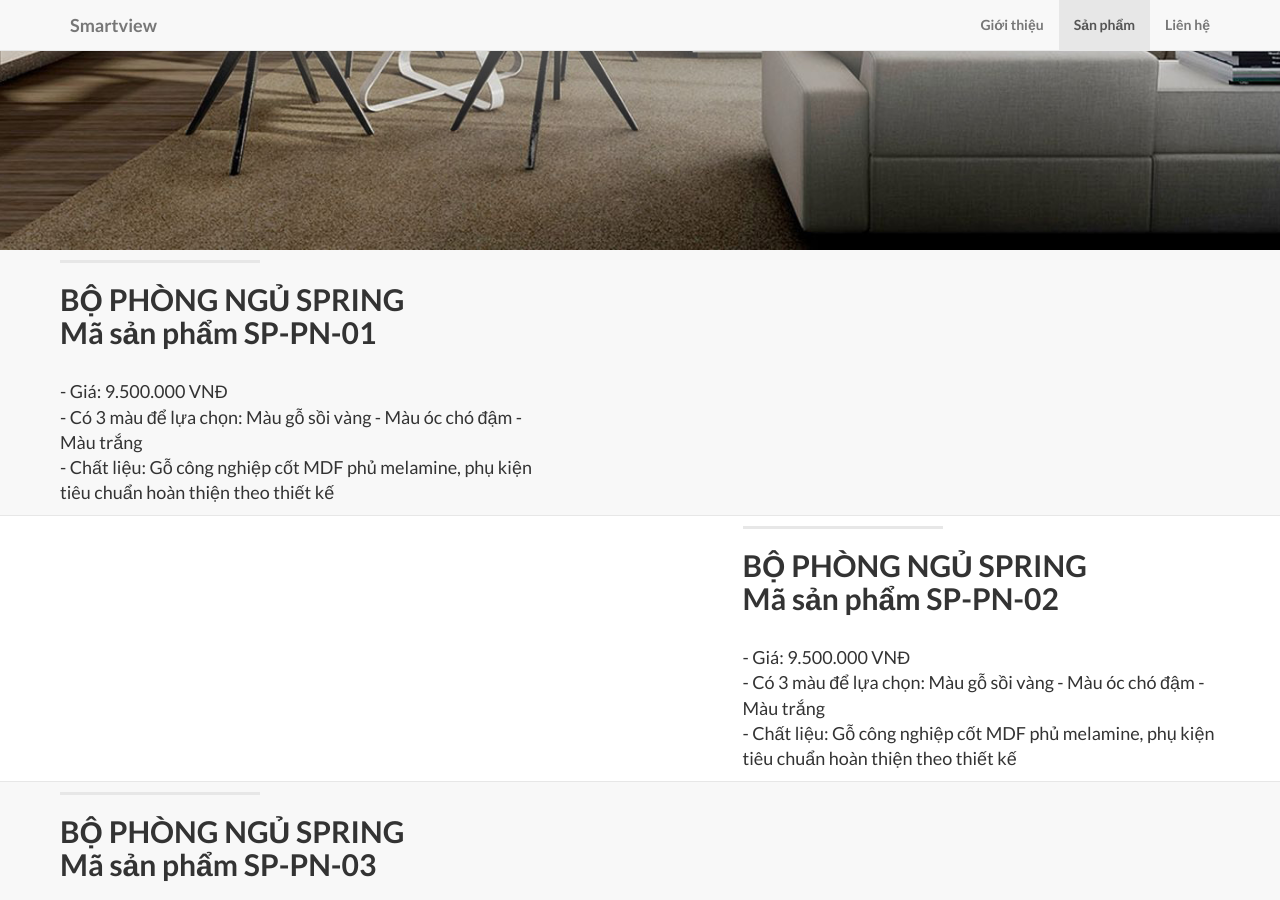
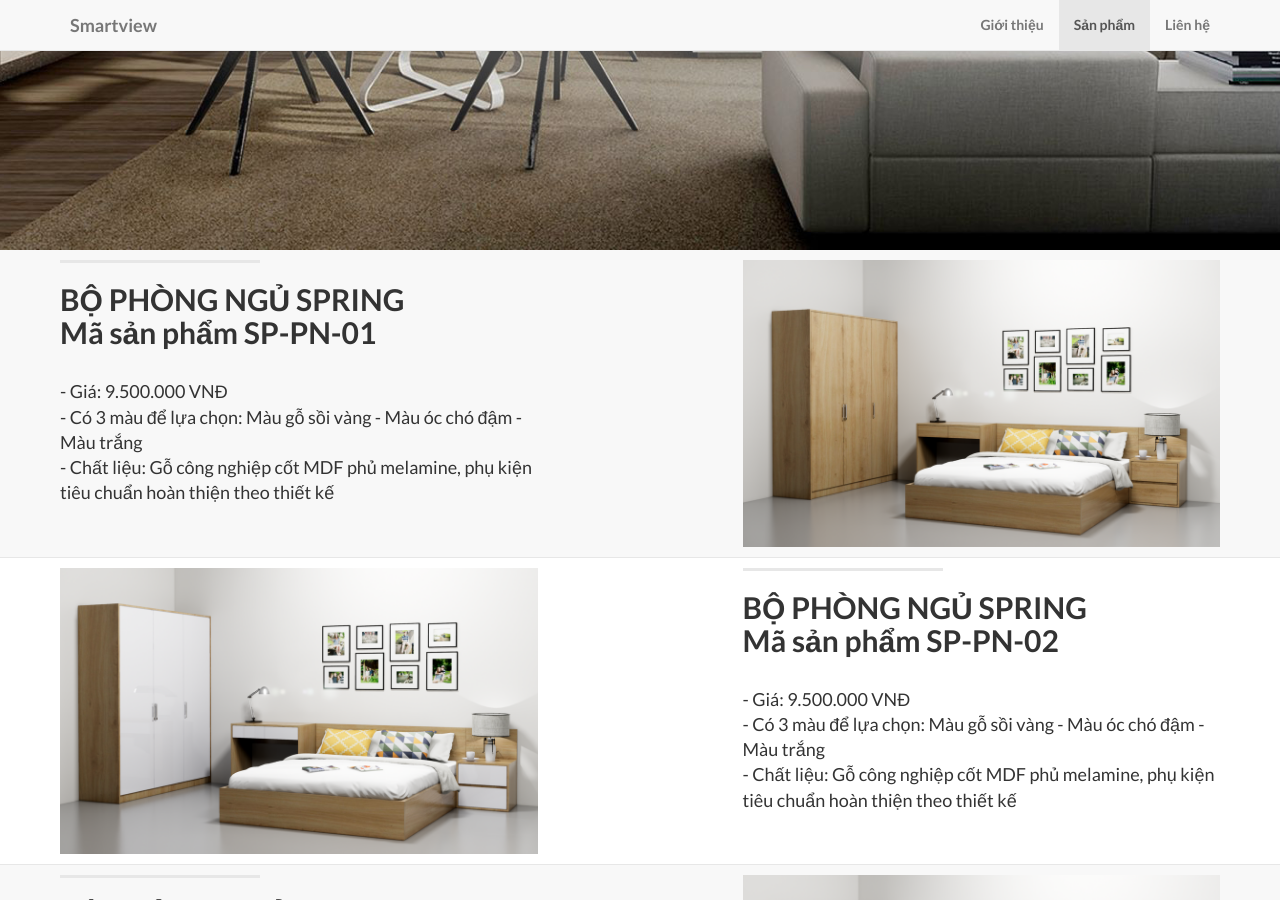
Before and after one commit to haithao/test, a Jekyll site: the page built from index.html, in a window 1280 px wide and 900 px high, scrolled down 568 px. Built offline with Jekyll 4.4.1, drawn with Linux system fonts in a browser that asks for light colours; nearby versions of some CDN libraries; library files that are not in the unit come from our copies.

Commit message:
Update page_content.html

```diff
--- a/_includes/page_content.html
+++ b/_includes/page_content.html
@@ -20,7 +20,7 @@
                 </div>
                 <div class="col-lg-5 col-lg-offset-2 col-sm-6">
 					<a href="{{site.baseurl}}{{post.url}}" class="portfolio-box">
-					  <img class="img-responsive" src="img/services/{{ post.img }}" alt="">
+					  <img class="img-responsive" src="assets/img/services/{{ post.img }}" alt="">
 					</a>
                 </div>
             </div>
@@ -49,7 +49,7 @@
                 </div>
                 <div class="col-lg-5 col-sm-pull-6  col-sm-6">
 					<a href="{{site.baseurl}}{{post.url}}" class="portfolio-box">
-					  <img class="img-responsive" src="img/services/{{ post.img }}" alt="">
+					  <img class="img-responsive" src="assets/img/services/{{ post.img }}" alt="">
 					</a>
 				</div>
             </div>
```
